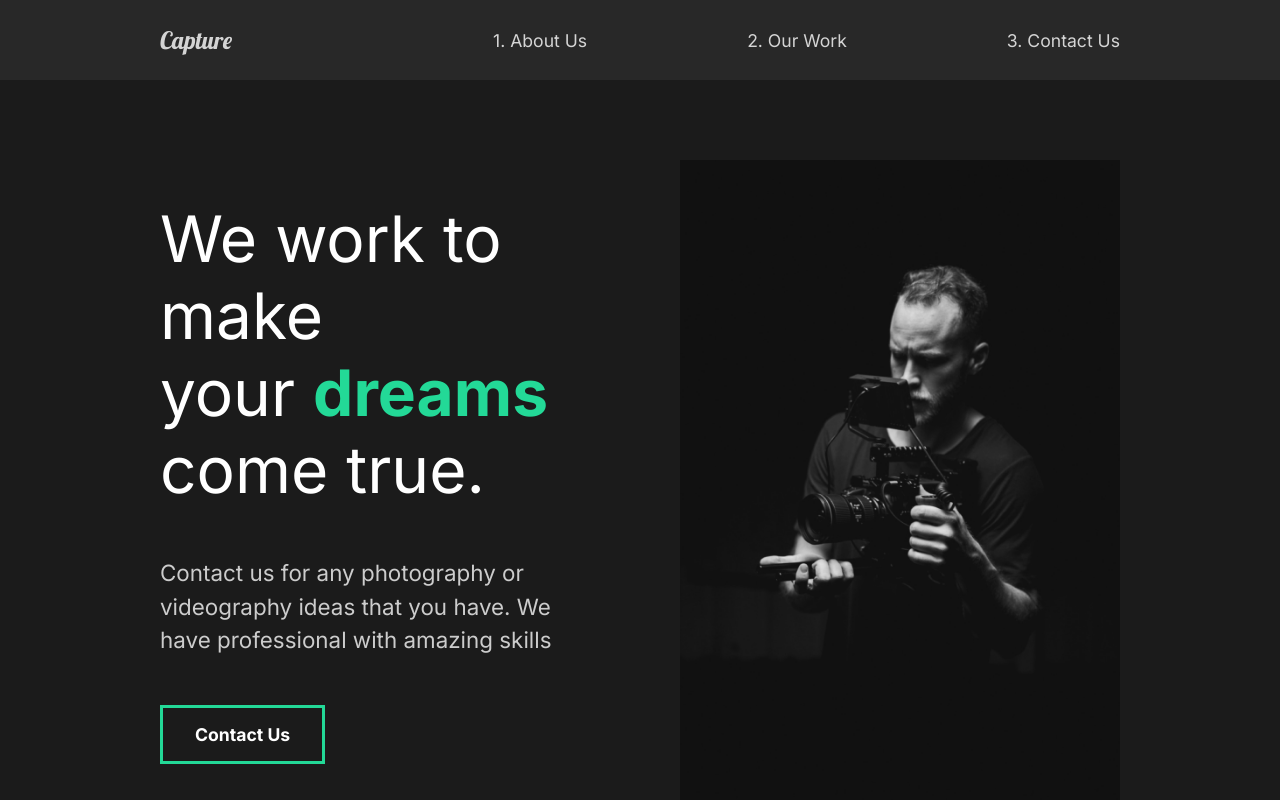
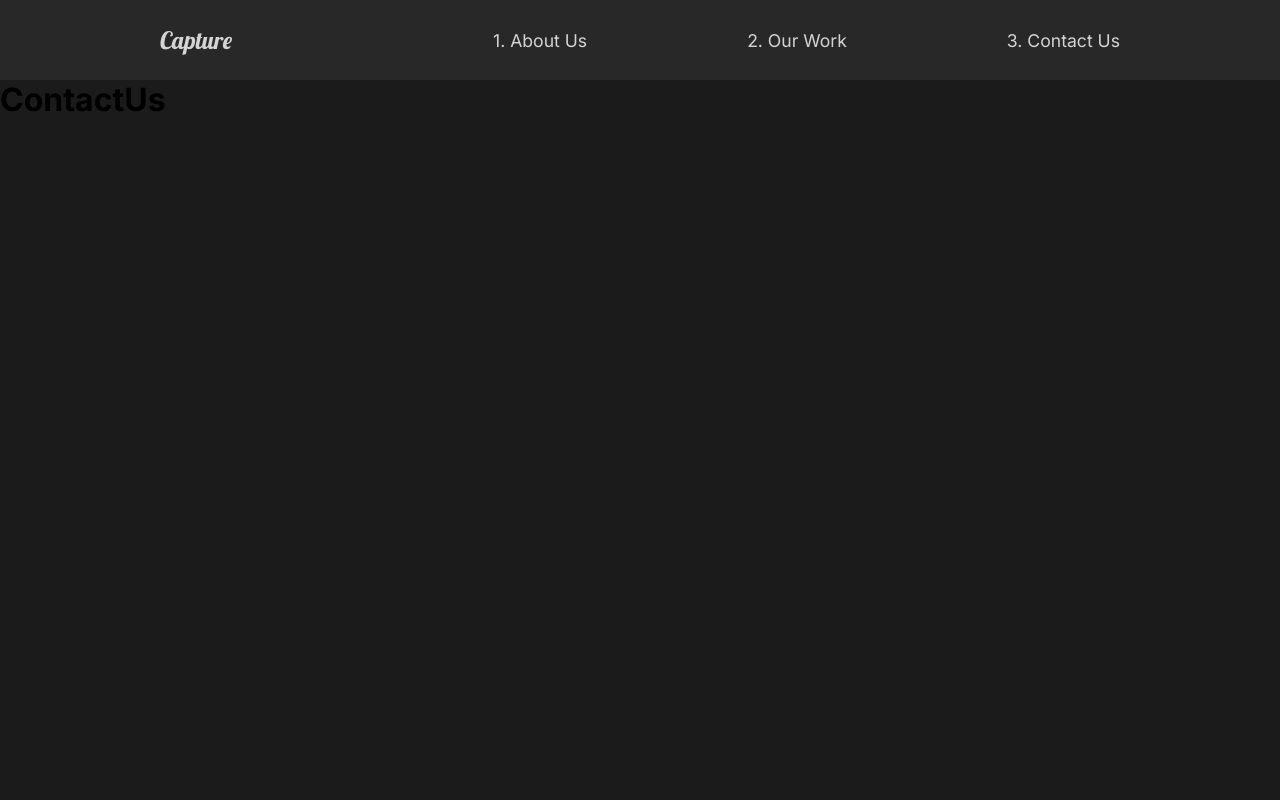
Before and after one commit to JanDongGun/capture-portfolio-react, a React (Create React App) app: page /contact in a window 1280 px wide. Shown: the top 800 px of the page. Built offline with nearby package versions, Linux system fonts and the light colour scheme.

Commit message:
react route

```diff
--- a/src/App.js
+++ b/src/App.js
@@ -2,12 +2,25 @@
 import GlobalStyle from "./components/GlobalStyle";
 import AboutUs from "./pages/AboutUs";
 import Nav from "./components/Nav";
+import OurWork from "./pages/OurWork";
+import ContactUs from "./pages/ContactUs";
+import { Switch, Route } from "react-router-dom";
 function App() {
   return (
     <div className="App">
       <GlobalStyle />
       <Nav />
-      <AboutUs />
+      <switch>
+        <Route path="/" exact>
+          <AboutUs />
+        </Route>
+        <Route path="/work">
+          <OurWork />
+        </Route>
+        <Route path="/contact">
+          <ContactUs />
+        </Route>
+      </switch>
     </div>
   );
 }
--- a/src/components/Nav.js
+++ b/src/components/Nav.js
@@ -1,23 +1,24 @@
 import React from "react";
 import styled from "styled-components";
+import { Link } from "react-router-dom";
 
 const Nav = () => {
   return (
     <StyledNav>
       <h1>
-        <a href="" id="logo">
+        <Link to="/" id="logo">
           Capture
-        </a>
+        </Link>
       </h1>
       <ul>
         <li>
-          <a href="">1. About Us</a>
+          <Link to="/">1. About Us</Link>
         </li>
         <li>
-          <a href="">2. Our Work</a>
+          <Link to="/work">2. Our Work</Link>
         </li>
         <li>
-          <a href="">3. Contact Us</a>
+          <Link to="/contact">3. Contact Us</Link>
         </li>
       </ul>
     </StyledNav>
--- a/src/index.js
+++ b/src/index.js
@@ -2,10 +2,13 @@
 import ReactDOM from "react-dom";
 import App from "./App";
 import reportWebVitals from "./reportWebVitals";
+import { BrowserRouter } from "react-router-dom";
 
 ReactDOM.render(
   <React.StrictMode>
-    <App />
+    <BrowserRouter>
+      <App />
+    </BrowserRouter>
   </React.StrictMode>,
   document.getElementById("root")
 );
--- /dev/null
+++ b/src/pages/ContactUs.js
@@ -0,0 +1,11 @@
+import React from "react";
+
+const ContactUs = () => {
+  return (
+    <div className="ContactUs">
+      <h1>ContactUs</h1>
+    </div>
+  );
+};
+
+export default ContactUs;
--- /dev/null
+++ b/src/pages/OurWork.js
@@ -0,0 +1,11 @@
+import React from "react";
+
+const OurWork = () => {
+  return (
+    <div className="ourwork">
+      <h1>OurWork</h1>
+    </div>
+  );
+};
+
+export default OurWork;
```
